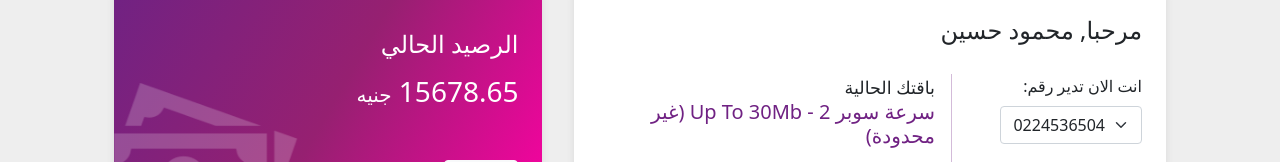
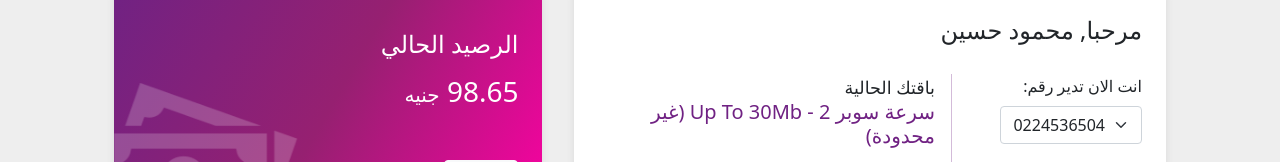
Before and after one commit to ibrahimmoamen100/WE-Internet, a React (Create React App) app: page / in a window 1280 px wide. Shown: the part 180-342 px from the top of the page. Built offline with nearby package versions, Linux system fonts and the light colour scheme.

Commit message:
update my balance

```diff
--- a/src/path/components/Balance.js
+++ b/src/path/components/Balance.js
@@ -46,7 +46,7 @@ function Balance() {
         الرصيد الحالي
       </h2>
       <span className="balance_price text-white fs-3 " style={{ zIndex: "5" }}>
-        15678.65{" "}
+        98.65{" "}
         <span className="fs-5" style={{ zIndex: "5" }}>
           جنيه
         </span>
```
